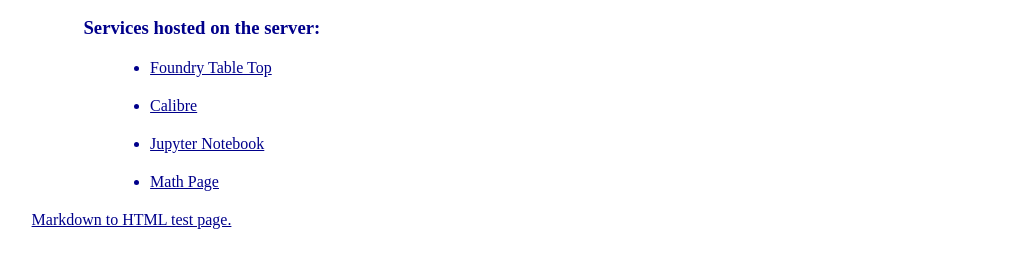
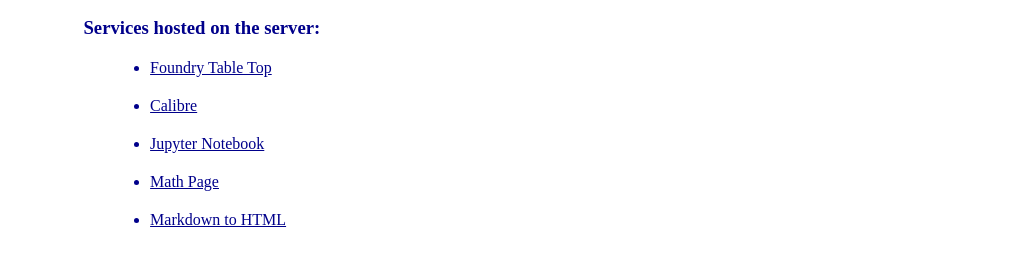
Before and after one commit to macromore/davidandkat-source, a plain HTML site: page index.html in a window 1280 px wide. Shown: the part 262-530 px from the top of the page, without its empty margins (90-1111 px from the left). Drawn offline with Linux system fonts and the light colour scheme.

Commit message:
Move markdown test page to ul

```diff
--- a/index.html
+++ b/index.html
@@ -4,7 +4,7 @@
   <head>
     <meta charset="utf-8">
     <link rel="stylesheet" href="style.css" />
-    <title>davidandkat.net</title>
+    <title>davidandkat.net</title
   </head>
   <body>
   <h2>
@@ -31,8 +31,9 @@
     <li>
       <a href="math.html">Math Page</a>
     </li>
+    <li>
+      <a href="nerdy.html">Markdown to HTML</a>
+    </li>
   </ul>
-  <a href="nerdy.html">Markdown to HTML test page.</a>
-  <br>
   </body>
 </html>
```
